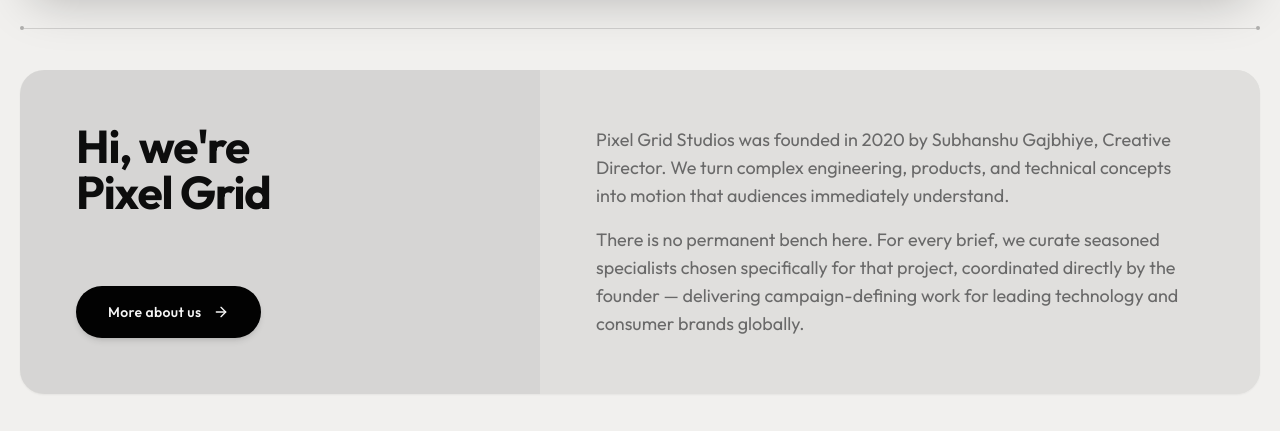
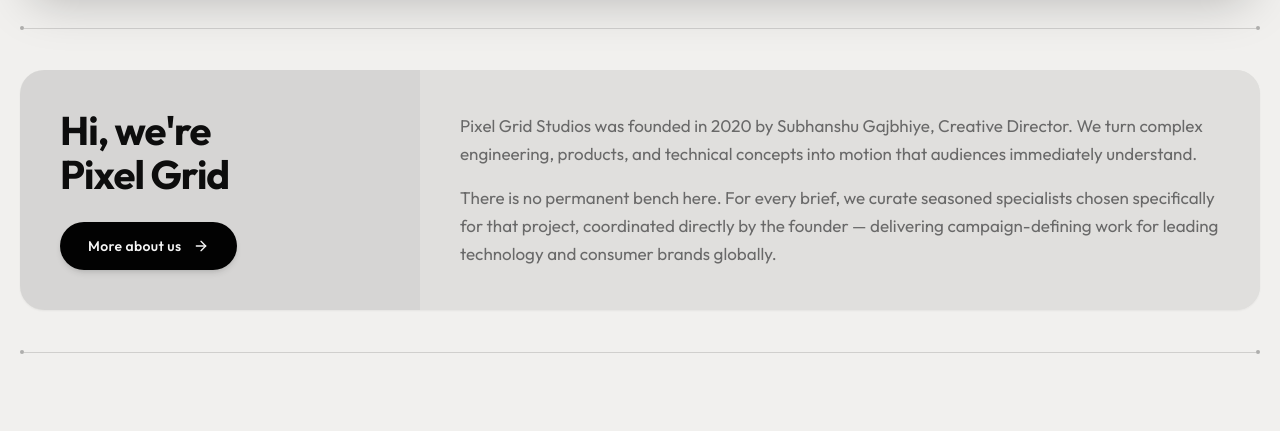
Before and after one commit to pixelgridstudios/PGS-Website-v1, a React (Vite) app: page / in a window 1280 px wide. Shown: the part 790-1221 px from the top of the page. Built offline with nearby package versions, Linux system fonts and the light colour scheme.

Commit message:
style: tighten split card proportions, reduce padding, and center contents

```diff
--- a/src/pages/Home.tsx
+++ b/src/pages/Home.tsx
@@ -119,21 +119,21 @@ export const Home: React.FC = () => {
 
         {/* We are Pixel Grid: Signature Dot4 Asymmetric Split Card */}
         <section data-reveal className="my-6 sm:my-8">
-          <div className="w-full flex flex-col lg:grid lg:grid-cols-[460px_1fr] xl:grid-cols-[520px_1fr] rounded-2xl sm:rounded-3xl bg-brand-muted overflow-hidden shadow-sm dark:shadow-2xl border-0">
+          <div className="w-full flex flex-col lg:grid lg:grid-cols-[360px_1fr] xl:grid-cols-[400px_1fr] rounded-2xl sm:rounded-3xl bg-brand-muted overflow-hidden shadow-sm dark:shadow-2xl border-0">
 
             {/* Left Column: Context, Branding & Action */}
-            <div className="p-8 sm:p-10 lg:p-12 xl:p-14 flex flex-col justify-between gap-8 bg-black/[0.045] dark:bg-black/30 text-brand-foreground">
+            <div className="p-6 sm:p-8 lg:p-10 flex flex-col justify-center gap-6 sm:gap-7 bg-black/[0.045] dark:bg-black/30 text-brand-foreground">
               <div>
-                <h2 className="font-display text-3xl sm:text-4xl lg:text-[40px] xl:text-[46px] font-bold tracking-tight text-brand-foreground leading-[1.1]">
+                <h2 className="font-display text-3xl sm:text-4xl lg:text-[40px] font-bold tracking-tight text-brand-foreground leading-[1.08]">
                   <span className="block whitespace-nowrap">Hi, we're</span>
-                  <span className="block mt-1 sm:mt-1.5 whitespace-nowrap">Pixel Grid</span>
+                  <span className="block mt-1 whitespace-nowrap">Pixel Grid</span>
                 </h2>
               </div>
 
-              <div className="pt-3 sm:pt-4">
+              <div>
                 <Link
                   to="/about"
-                  className="group inline-flex items-center gap-3 rounded-full bg-brand-panel text-brand-panel-foreground px-7 sm:px-8 py-3.5 sm:py-4 text-xs sm:text-sm font-medium tracking-wide shadow-md transition-all duration-[400ms] ease-spring-vibe hover:-translate-y-1 hover:scale-[1.03] hover:shadow-xl hover:shadow-brand-accent/20 active:scale-95 border-0"
+                  className="group inline-flex items-center gap-3 rounded-full bg-brand-panel text-brand-panel-foreground px-6 sm:px-7 py-3 sm:py-3.5 text-xs sm:text-sm font-medium tracking-wide shadow-md transition-all duration-[400ms] ease-spring-vibe hover:-translate-y-1 hover:scale-[1.03] hover:shadow-xl hover:shadow-brand-accent/20 active:scale-95 border-0"
                 >
                   <span>More about us</span>
                   <ArrowRight className="size-4 shrink-0 transition-transform duration-[400ms] ease-spring-vibe group-hover:translate-x-1" />
@@ -141,9 +141,9 @@ export const Home: React.FC = () => {
               </div>
             </div>
 
-            {/* Right Column: Lead Statement & Narrative */}
-            <div className="p-8 sm:p-10 lg:p-12 xl:p-14 flex flex-col justify-center gap-6 bg-brand-muted text-brand-foreground">
-              <div className="max-w-2xl space-y-4 text-base sm:text-lg leading-relaxed text-brand-subtle font-normal">
+            {/* Right Column: Narrative */}
+            <div className="p-6 sm:p-8 lg:p-10 flex flex-col justify-center bg-brand-muted text-brand-foreground">
+              <div className="space-y-3.5 sm:space-y-4 text-base sm:text-lg lg:text-[17px] leading-relaxed text-brand-subtle font-normal">
                 <p>
                   Pixel Grid Studios was founded in 2020 by Subhanshu Gajbhiye, Creative Director. We turn complex engineering, products, and technical concepts into motion that audiences immediately understand.
                 </p>
```
